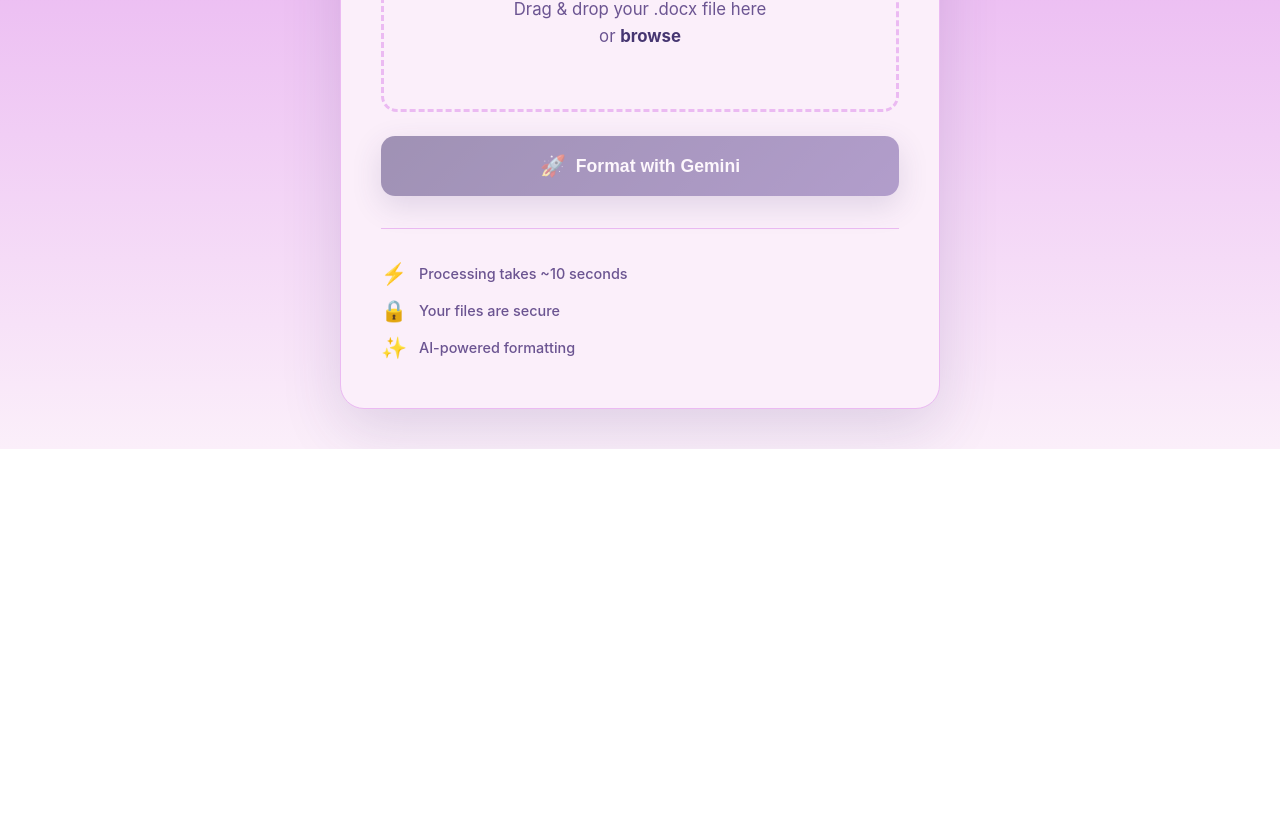
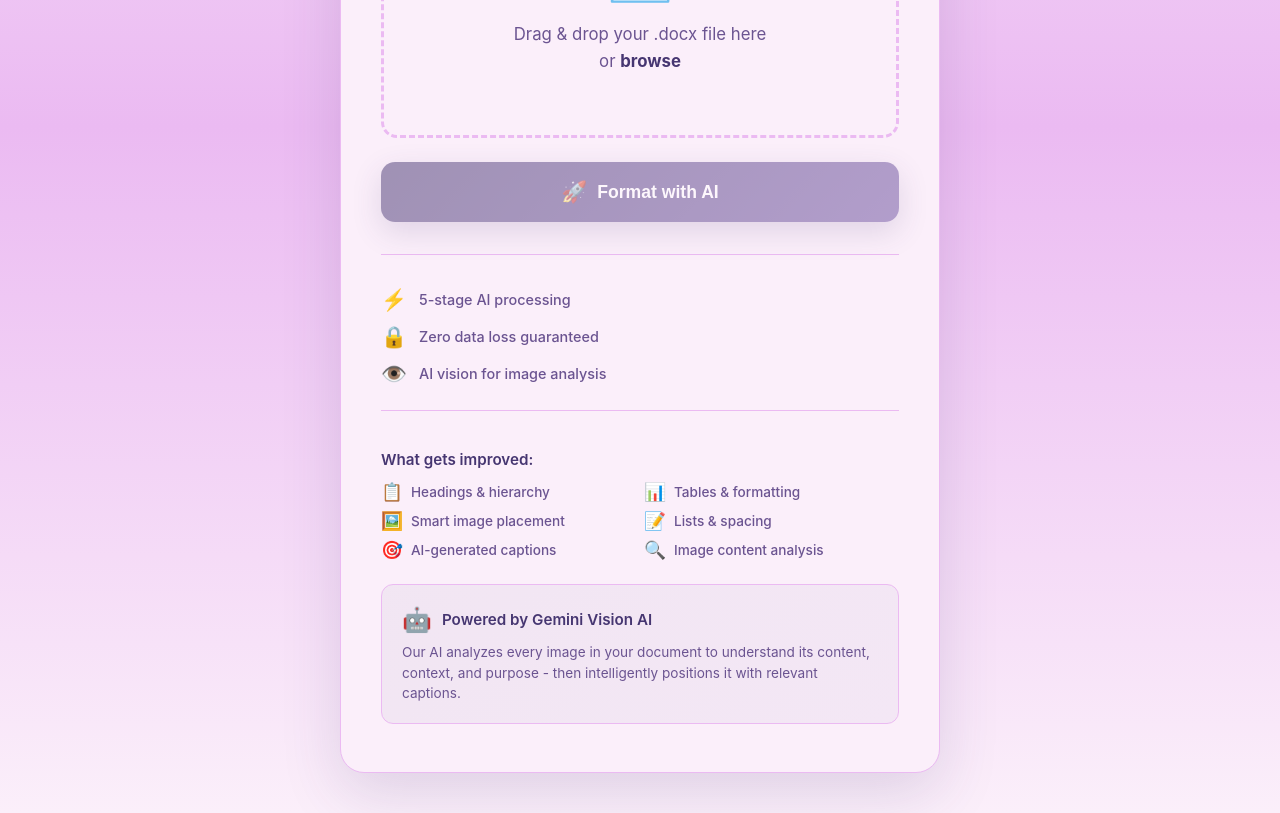
Before and after one commit to Parth301/Redocx, a React (Create React App) app: page /format in a window 1280 px wide. Shown: the part 560-1373 px from the top of the page. Before the commit the page ends 1009 px from the top, so only its background shows below. Built offline with nearby package versions, Linux system fonts and the light colour scheme.

Commit message:
Update FormatPage.js

```diff
--- a/src/pages/FormatPage.js
+++ b/src/pages/FormatPage.js
@@ -1,4 +1,4 @@
-import React, { useState } from "react";
+import React, { useState, useEffect } from "react";
 import axios from "axios";
 
 function FormatPage() {
@@ -6,12 +6,14 @@
     const [loading, setLoading] = useState(false);
     const [message, setMessage] = useState("");
     const [isDragging, setIsDragging] = useState(false);
+    const [progress, setProgress] = useState({ stage: 0, text: "" });
 
     const handleFileChange = (e) => {
         const selectedFile = e.target.files[0];
         if (selectedFile) {
             setFile(selectedFile);
             setMessage("");
+            setProgress({ stage: 0, text: "" });
         }
     };
 
@@ -32,10 +34,30 @@
         if (droppedFile && droppedFile.name.endsWith(".docx")) {
             setFile(droppedFile);
             setMessage("");
+            setProgress({ stage: 0, text: "" });
         } else {
             setMessage("❌ Only .docx files are supported.");
         }
     };
+
+    // Enhanced progress stages with image analysis
+    useEffect(() => {
+        if (loading) {
+            const stages = [
+                { stage: 1, text: "📄 Extracting document content...", delay: 1000 },
+                { stage: 2, text: "🖼️ Analyzing images with AI vision...", delay: 3000 },
+                { stage: 3, text: "🧠 AI generating formatting plan...", delay: 6000 },
+                { stage: 4, text: "🔧 Building formatted document...", delay: 9000 },
+                { stage: 5, text: "✅ Finalizing with intelligent image placement...", delay: 12000 }
+            ];
+
+            const timers = stages.map(({ stage, text, delay }) =>
+                setTimeout(() => setProgress({ stage, text }), delay)
+            );
+
+            return () => timers.forEach(timer => clearTimeout(timer));
+        }
+    }, [loading]);
 
     const handleSubmit = async (e) => {
         e.preventDefault();
@@ -45,7 +67,8 @@
             return setMessage("❌ Only .docx files are supported.");
 
         setLoading(true);
-        setMessage("🧠 Analyzing and formatting your document with Gemini...");
+        setProgress({ stage: 0, text: "🚀 Starting AI processing..." });
+        setMessage("");
 
         try {
             const formData = new FormData();
@@ -54,19 +77,38 @@
             const response = await axios.post("/api/format", formData, {
                 responseType: "blob",
                 headers: { "Content-Type": "multipart/form-data" },
+                timeout: 90000, // Increased to 90 seconds for image analysis
             });
 
+            // Download the formatted document
             const url = window.URL.createObjectURL(new Blob([response.data]));
             const link = document.createElement("a");
             link.href = url;
             link.setAttribute("download", "formatted.docx");
             document.body.appendChild(link);
             link.click();
+            link.remove();
+            window.URL.revokeObjectURL(url);
 
-            setMessage("✅ AI formatting complete! Your document has been downloaded.");
+            setMessage("✅ Success! Your professionally formatted document with AI-analyzed images has been downloaded.");
+            setProgress({ stage: 0, text: "" });
         } catch (error) {
             console.error("❌ Formatting error:", error);
-            setMessage("❌ Something went wrong while formatting. Please try again.");
+
+            let errorMsg = "❌ Something went wrong while formatting. Please try again.";
+
+            if (error.code === 'ECONNABORTED') {
+                errorMsg = "⏱️ Request timed out. Large files with images may take longer.";
+            } else if (error.response?.status === 413) {
+                errorMsg = "📦 File is too large. Maximum size is 10MB.";
+            } else if (error.response?.status === 400) {
+                errorMsg = "❌ Invalid file format. Please upload a valid .docx file.";
+            } else if (error.response?.data?.details) {
+                errorMsg = `❌ ${error.response.data.details}`;
+            }
+
+            setMessage(errorMsg);
+            setProgress({ stage: 0, text: "" });
         } finally {
             setLoading(false);
         }
@@ -93,8 +135,8 @@
                         </div>
                         <h2 style={styles.title}>AI Document Formatter</h2>
                         <p style={styles.subtitle}>
-                            Upload your unformatted <strong>.docx</strong> file and let Gemini
-                            automatically style, structure, and format it beautifully.
+                            Upload your unformatted <strong>.docx</strong> file and let our advanced
+                            AI analyze content, images, and structure to create professional formatting.
                         </p>
                     </div>
 
@@ -116,6 +158,10 @@
                                 <>
                                     <strong>{file.name}</strong>
                                     <br />
+                                    <span style={styles.fileSize}>
+                                        {(file.size / 1024).toFixed(1)} KB
+                                    </span>
+                                    <br />
                                     <span style={styles.changeFile}>Click to change file</span>
                                 </>
                             ) : (
@@ -134,6 +180,30 @@
                             style={styles.hiddenInput}
                         />
                     </div>
+
+                    {/* Enhanced Progress Indicator */}
+                    {loading && progress.stage > 0 && (
+                        <div style={styles.progressContainer}>
+                            <div style={styles.progressBar}>
+                                <div style={{
+                                    ...styles.progressFill,
+                                    width: `${(progress.stage / 5) * 100}%`
+                                }} />
+                            </div>
+                            <p style={styles.progressText}>{progress.text}</p>
+                            <div style={styles.stageIndicators}>
+                                {[1, 2, 3, 4, 5].map(stage => (
+                                    <div
+                                        key={stage}
+                                        style={{
+                                            ...styles.stageIndicator,
+                                            background: progress.stage >= stage ? '#463671' : '#E7E6E6'
+                                        }}
+                                    />
+                                ))}
+                            </div>
+                        </div>
+                    )}
 
                     {/* Submit Button */}
                     <button
@@ -158,12 +228,12 @@
                         {loading ? (
                             <>
                                 <span style={styles.spinner}>⏳</span>
-                                Formatting...
+                                Processing with AI Vision...
                             </>
                         ) : (
                             <>
                                 <span style={styles.buttonIcon}>🚀</span>
-                                Format with Gemini
+                                Format with AI
                             </>
                         )}
                     </button>
@@ -173,7 +243,8 @@
                         <div style={{
                             ...styles.message,
                             color: message.includes('✅') ? '#10b981' :
-                                message.includes('❌') ? '#ef4444' : '#6b5491'
+                                message.includes('❌') ? '#ef4444' :
+                                    message.includes('⏱️') ? '#f59e0b' : '#6b5491'
                         }}>
                             {message}
                         </div>
@@ -183,16 +254,59 @@
                     <div style={styles.infoSection}>
                         <div style={styles.infoItem}>
                             <span style={styles.infoIcon}>⚡</span>
-                            <span style={styles.infoText}>Processing takes ~10 seconds</span>
+                            <span style={styles.infoText}>5-stage AI processing</span>
                         </div>
                         <div style={styles.infoItem}>
                             <span style={styles.infoIcon}>🔒</span>
-                            <span style={styles.infoText}>Your files are secure</span>
+                            <span style={styles.infoText}>Zero data loss guaranteed</span>
                         </div>
                         <div style={styles.infoItem}>
-                            <span style={styles.infoIcon}>✨</span>
-                            <span style={styles.infoText}>AI-powered formatting</span>
+                            <span style={styles.infoIcon}>👁️</span>
+                            <span style={styles.infoText}>AI vision for image analysis</span>
                         </div>
+                    </div>
+
+                    {/* Features */}
+                    <div style={styles.featuresSection}>
+                        <h3 style={styles.featuresTitle}>What gets improved:</h3>
+                        <div style={styles.featuresList}>
+                            <div style={styles.feature}>
+                                <span style={styles.featureIcon}>📋</span>
+                                <span style={styles.featureText}>Headings & hierarchy</span>
+                            </div>
+                            <div style={styles.feature}>
+                                <span style={styles.featureIcon}>📊</span>
+                                <span style={styles.featureText}>Tables & formatting</span>
+                            </div>
+                            <div style={styles.feature}>
+                                <span style={styles.featureIcon}>🖼️</span>
+                                <span style={styles.featureText}>Smart image placement</span>
+                            </div>
+                            <div style={styles.feature}>
+                                <span style={styles.featureIcon}>📝</span>
+                                <span style={styles.featureText}>Lists & spacing</span>
+                            </div>
+                            <div style={styles.feature}>
+                                <span style={styles.featureIcon}>🎯</span>
+                                <span style={styles.featureText}>AI-generated captions</span>
+                            </div>
+                            <div style={styles.feature}>
+                                <span style={styles.featureIcon}>🔍</span>
+                                <span style={styles.featureText}>Image content analysis</span>
+                            </div>
+                        </div>
+                    </div>
+
+                    {/* New AI Vision Info Card */}
+                    <div style={styles.aiVisionCard}>
+                        <div style={styles.aiVisionHeader}>
+                            <span style={styles.aiVisionIcon}>🤖</span>
+                            <span style={styles.aiVisionTitle}>Powered by Gemini Vision AI</span>
+                        </div>
+                        <p style={styles.aiVisionText}>
+                            Our AI analyzes every image in your document to understand its content,
+                            context, and purpose - then intelligently positions it with relevant captions.
+                        </p>
                     </div>
                 </div>
             </div>
@@ -290,6 +404,12 @@
         color: "#463671",
         cursor: "pointer",
     },
+    fileSize: {
+        fontSize: "0.85rem",
+        color: "#9b7ec4",
+        display: "block",
+        marginTop: "4px",
+    },
     changeFile: {
         fontSize: "0.9rem",
         color: "#9b7ec4",
@@ -297,6 +417,45 @@
     },
     hiddenInput: {
         display: "none",
+    },
+    progressContainer: {
+        marginBottom: "24px",
+        padding: "20px",
+        background: "#fff",
+        borderRadius: "12px",
+        border: "1px solid #EBBAF2",
+    },
+    progressBar: {
+        width: "100%",
+        height: "8px",
+        background: "#E7E6E6",
+        borderRadius: "4px",
+        overflow: "hidden",
+        marginBottom: "12px",
+    },
+    progressFill: {
+        height: "100%",
+        background: "linear-gradient(90deg, #463671 0%, #6b4e9e 100%)",
+        transition: "width 0.5s ease",
+        borderRadius: "4px",
+    },
+    progressText: {
+        fontSize: "0.95rem",
+        color: "#6b5491",
+        fontWeight: "500",
+        textAlign: "center",
+        margin: "0 0 12px 0",
+    },
+    stageIndicators: {
+        display: "flex",
+        justifyContent: "center",
+        gap: "8px",
+    },
+    stageIndicator: {
+        width: "32px",
+        height: "4px",
+        borderRadius: "2px",
+        transition: "background 0.3s ease",
     },
     submitButton: {
         width: "100%",
@@ -353,30 +512,86 @@
     infoText: {
         fontWeight: "500",
     },
+    featuresSection: {
+        marginTop: "24px",
+        paddingTop: "24px",
+        borderTop: "1px solid #EBBAF2",
+    },
+    featuresTitle: {
+        fontSize: "0.95rem",
+        fontWeight: "600",
+        color: "#463671",
+        marginBottom: "12px",
+    },
+    featuresList: {
+        display: "grid",
+        gridTemplateColumns: "1fr 1fr",
+        gap: "8px",
+    },
+    feature: {
+        display: "flex",
+        alignItems: "center",
+        gap: "8px",
+        fontSize: "0.85rem",
+        color: "#6b5491",
+    },
+    featureIcon: {
+        fontSize: "1.1rem",
+    },
+    featureText: {
+        fontWeight: "500",
+    },
+    aiVisionCard: {
+        marginTop: "24px",
+        padding: "20px",
+        background: "linear-gradient(135deg, rgba(70, 54, 113, 0.05) 0%, rgba(107, 78, 158, 0.05) 100%)",
+        borderRadius: "12px",
+        border: "1px solid #EBBAF2",
+    },
+    aiVisionHeader: {
+        display: "flex",
+        alignItems: "center",
+        gap: "10px",
+        marginBottom: "8px",
+    },
+    aiVisionIcon: {
+        fontSize: "1.5rem",
+    },
+    aiVisionTitle: {
+        fontSize: "0.95rem",
+        fontWeight: "600",
+        color: "#463671",
+    },
+    aiVisionText: {
+        fontSize: "0.85rem",
+        color: "#6b5491",
+        lineHeight: "1.5",
+        margin: 0,
+    },
 };
 
-// Add spinning animation and hide scrollbar
+// Add animations and styles
 const styleSheet = document.createElement("style");
 styleSheet.textContent = `
-    /* Hide scrollbar for Chrome, Safari and Opera */
     body::-webkit-scrollbar,
     html::-webkit-scrollbar {
         display: none;
     }
 
-    /* Hide scrollbar for IE, Edge and Firefox */
     body,
     html {
-        -ms-overflow-style: none;  /* IE and Edge */
-        scrollbar-width: none;  /* Firefox */
+        -ms-overflow-style: none;
+        scrollbar-width: none;
     }
 
     @keyframes spin {
         from { transform: rotate(0deg); }
         to { transform: rotate(360deg); }
     }
+
     @media (max-width: 768px) {
         .card { padding: 32px 24px !important; }
+        .featuresList { grid-template-columns: 1fr !important; }
     }
 `;
 document.head.appendChild(styleSheet);
```
